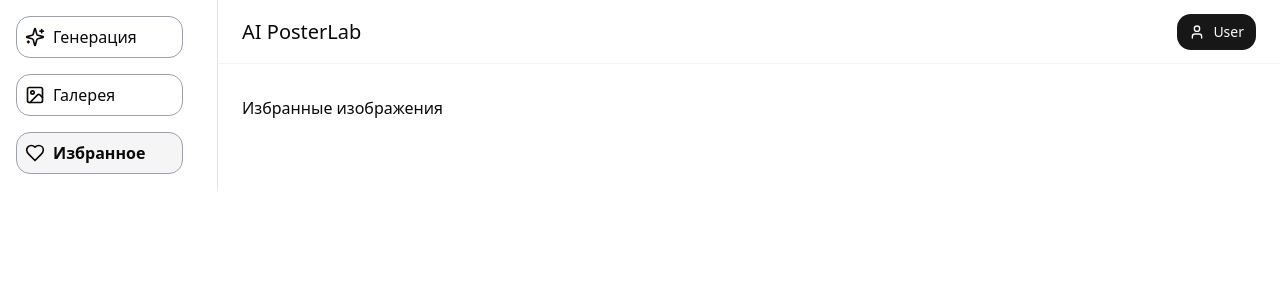
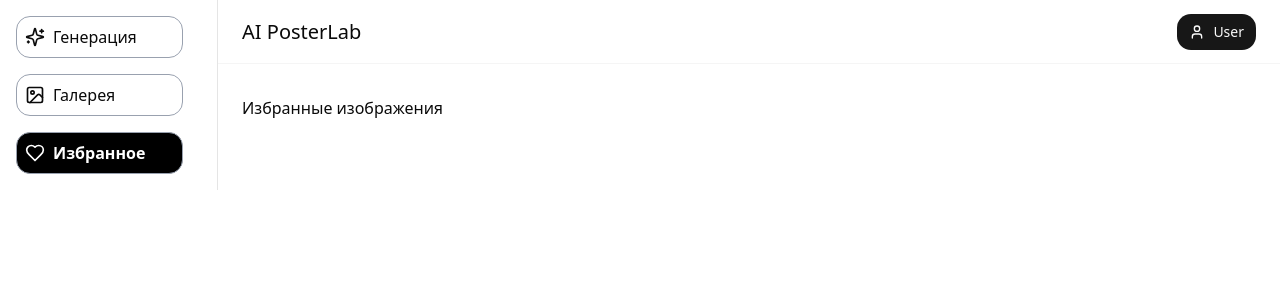
Before and after one commit to spleereak/ai-posterlab, a Next.js app: page /saved in a window 1280 px wide. Shown: the top 300 px of the page. Built offline with nearby package versions, Linux system fonts and the light colour scheme.

Commit message:
add link for profile page

```diff
--- a/components/layout/Header.tsx
+++ b/components/layout/Header.tsx
@@ -12,7 +12,7 @@ export const Header = () => {
     <header className="w-fulll h-16 px-6 flex items-center justify-between border-b border-muted bg-background sticky top-0 z-50">
       <h1 className="text-xl font-medium">AI PosterLab</h1>
       <div className="flex gap-4">
-        <Button className='rounded-xl' onClick={() => router.push('/generate')}>
+        <Button className='rounded-xl' onClick={() => router.push('/account')}>
           <User />
           {/* (здесь будет никнейм пользователя) */}
           <span>User</span>
--- a/components/layout/Sidebar.tsx
+++ b/components/layout/Sidebar.tsx
@@ -25,8 +25,8 @@ export const Sidebar = () => {
           title={label}
           onClick={() => router.push(path)}
           className={cn(
-            'p-2 rounded-xl hover:bg-muted border border-gray-400 transition-colors flex w-[90%] gap-2 items-center justify-start',
-            link === path && 'bg-muted font-bold'
+            `p-2 rounded-xl ${link !== path && 'hover:bg-muted'} border border-gray-400 transition-colors flex w-[90%] gap-2 items-center justify-start`,
+            link === path && 'bg-black text-white font-bold'
           )}
         >
           <Icon className='w-5 h-5' />
```
